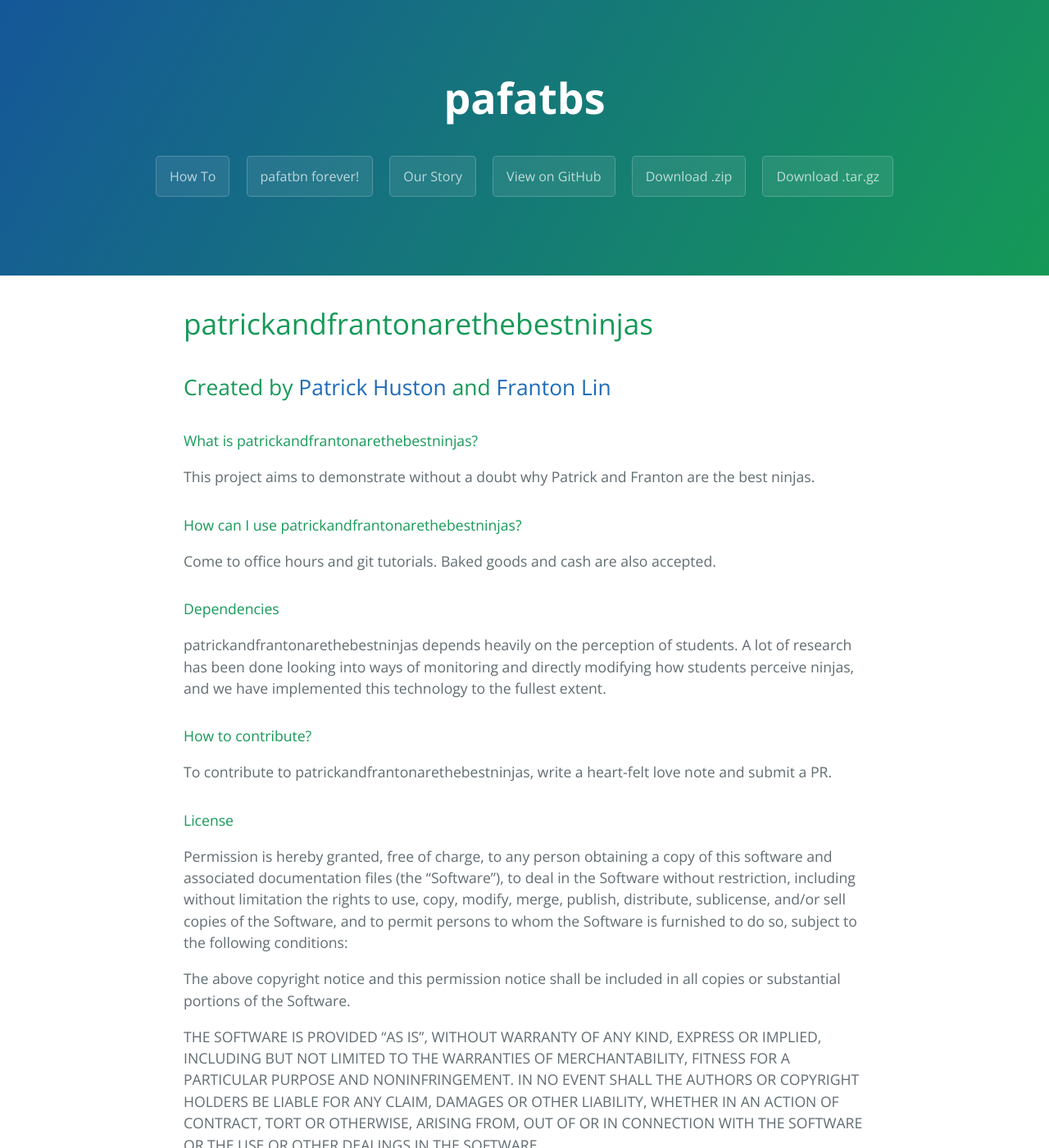
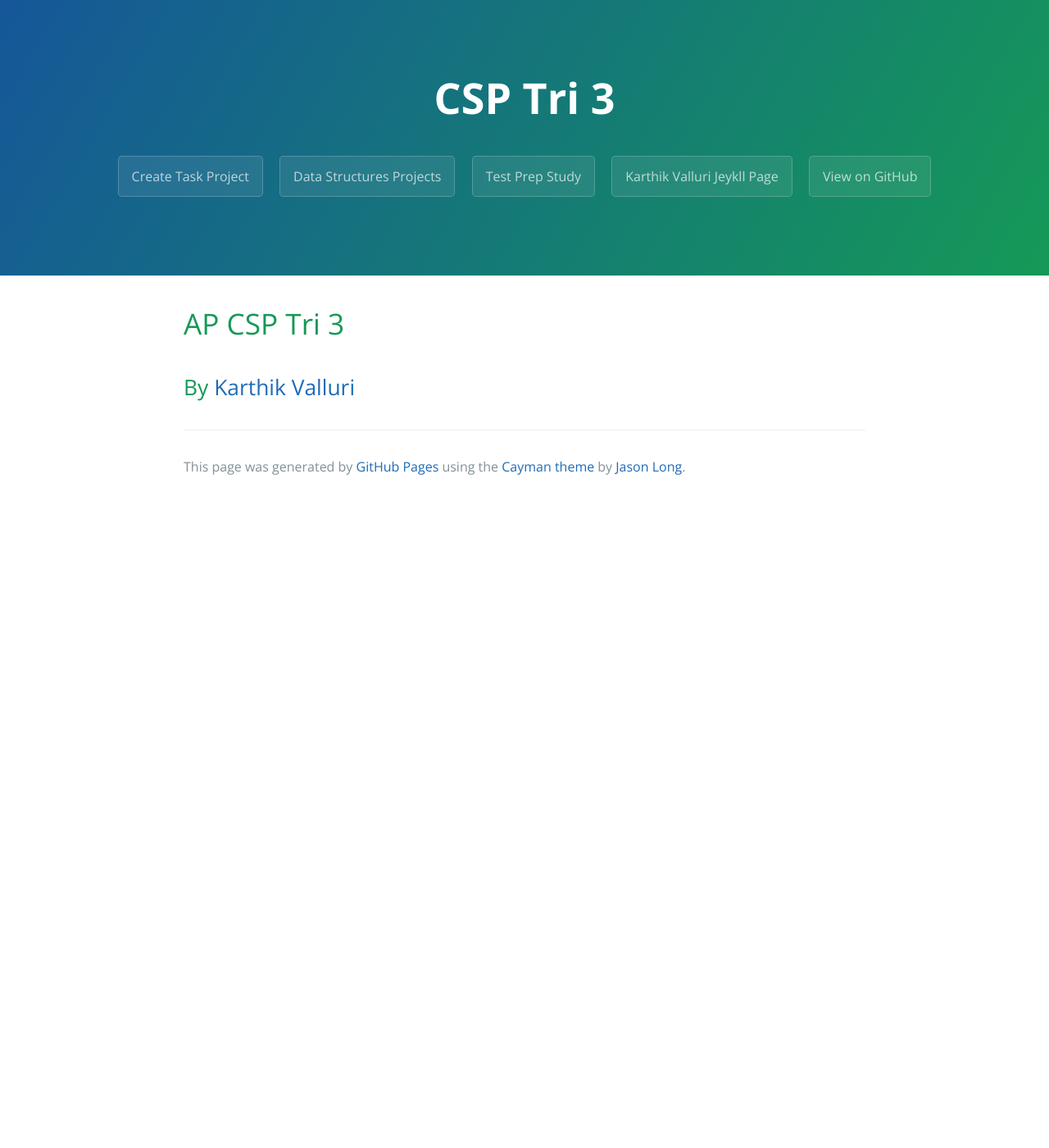
Before and after one commit to kar722/kylies-disciples, a Jekyll site: the page built from index.md, in a window 1280 px wide and 1400 px high. Shown: the whole window at 82% size. Built offline with Jekyll 4.4.1, drawn with Linux system fonts in a browser that asks for light colours; some of the changed text lies outside the part shown.

Commit message:
github pages

```diff
--- a/story.md
+++ b/Data-Structures-Projects.md
@@ -1,7 +1,7 @@
 ---
-title: Our Story
+title: Data Structures Projects
 layout: template
-filename: story
+filename: Data-Structures-Projects
 ---
 
 # Our Story
--- a/howto.md
+++ b/Test-Prep-Study.md
@@ -1,7 +1,7 @@
 ---
-title: How To
+title: Test Prep Study
 layout: template
-filename: howto
+filename: Test-Prep-Study
 ---
 
 # How to Create a Multi-page Website using Github Pages
--- a/_layouts/template.html
+++ b/_layouts/template.html
@@ -11,14 +11,12 @@
   </head>
   <body>
     <section class="page-header">
-      <h1 class="project-name">pafatbs</h1>
+      <h1 class="project-name">CSP Tri 3</h1>
       <h2 class="project-tagline"></h2>
       {% for page in site.pages %}
         <a href= {{ page.filename }} class="btn">{{ page.title }}</a>
       {% endfor %}
-      <a href="https://github.com/phuston/patrickandfrantonarethebestninjas" class="btn">View on GitHub</a>
-      <a href="https://github.com/phuston/patrickandfrantonarethebestninjas/zipball/master" class="btn">Download .zip</a>
-      <a href="https://github.com/phuston/patrickandfrantonarethebestninjas/tarball/master" class="btn">Download .tar.gz</a>
+      <a href="https://github.com/kar722/CSPTri3/tree/gh-pages" class="btn">View on GitHub</a>
     </section>
 
     <section class="main-content">
@@ -26,8 +24,6 @@
       {{ content }}
 
       <footer class="site-footer">
-        <span class="site-footer-owner"><a href="https://github.com/phuston/patrickandfrantonarethebestninjas">pafatbs</a> is maintained by <a href="https://github.com/phuston">phuston</a>.</span>
-
         <span class="site-footer-credits">This page was generated by <a href="https://pages.github.com">GitHub Pages</a> using the <a href="https://github.com/jasonlong/cayman-theme">Cayman theme</a> by <a href="https://twitter.com/jasonlong">Jason Long</a>.</span>
       </footer>
 
--- a/index.md
+++ b/index.md
@@ -1,29 +1,9 @@
 ---
-title: pafatbn forever!
+title: Karthik Valluri Jeykll Page
 layout: template
 filename: index
 ---
 
-# patrickandfrantonarethebestninjas
+# AP CSP Tri 3
 
-## Created by [Patrick Huston](http://www.patrickhuston.com/) and [Franton Lin](frantonlin.com)
-
-#### What is patrickandfrantonarethebestninjas?
-This project aims to demonstrate without a doubt why Patrick and Franton are the best ninjas.
-
-#### How can I use patrickandfrantonarethebestninjas?
-Come to office hours and git tutorials. Baked goods and cash are also accepted.
-
-#### Dependencies
-patrickandfrantonarethebestninjas depends heavily on the perception of students. A lot of research has been done looking into ways of monitoring and directly modifying how students perceive ninjas, and we have implemented this technology to the fullest extent.
-
-#### How to contribute?
-To contribute to patrickandfrantonarethebestninjas, write a heart-felt love note and submit a PR.
-
-#### License
-
-Permission is hereby granted, free of charge, to any person obtaining a copy of this software and associated documentation files (the "Software"), to deal in the Software without restriction, including without limitation the rights to use, copy, modify, merge, publish, distribute, sublicense, and/or sell copies of the Software, and to permit persons to whom the Software is furnished to do so, subject to the following conditions:
-
-The above copyright notice and this permission notice shall be included in all copies or substantial portions of the Software.
-
-THE SOFTWARE IS PROVIDED "AS IS", WITHOUT WARRANTY OF ANY KIND, EXPRESS OR IMPLIED, INCLUDING BUT NOT LIMITED TO THE WARRANTIES OF MERCHANTABILITY, FITNESS FOR A PARTICULAR PURPOSE AND NONINFRINGEMENT. IN NO EVENT SHALL THE AUTHORS OR COPYRIGHT HOLDERS BE LIABLE FOR ANY CLAIM, DAMAGES OR OTHER LIABILITY, WHETHER IN AN ACTION OF CONTRACT, TORT OR OTHERWISE, ARISING FROM, OUT OF OR IN CONNECTION WITH THE SOFTWARE OR THE USE OR OTHER DEALINGS IN THE SOFTWARE.
+## By [Karthik Valluri](https://github.com/kar722)
```
Also changed, not shown: Create-Task-Project.md (added, +11 -0 lines).
